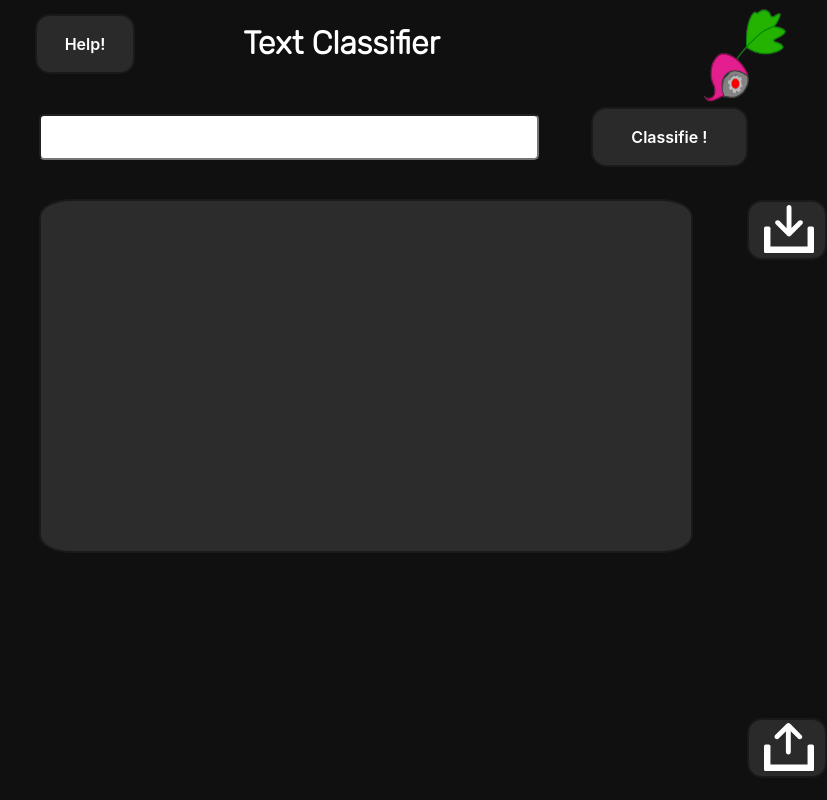
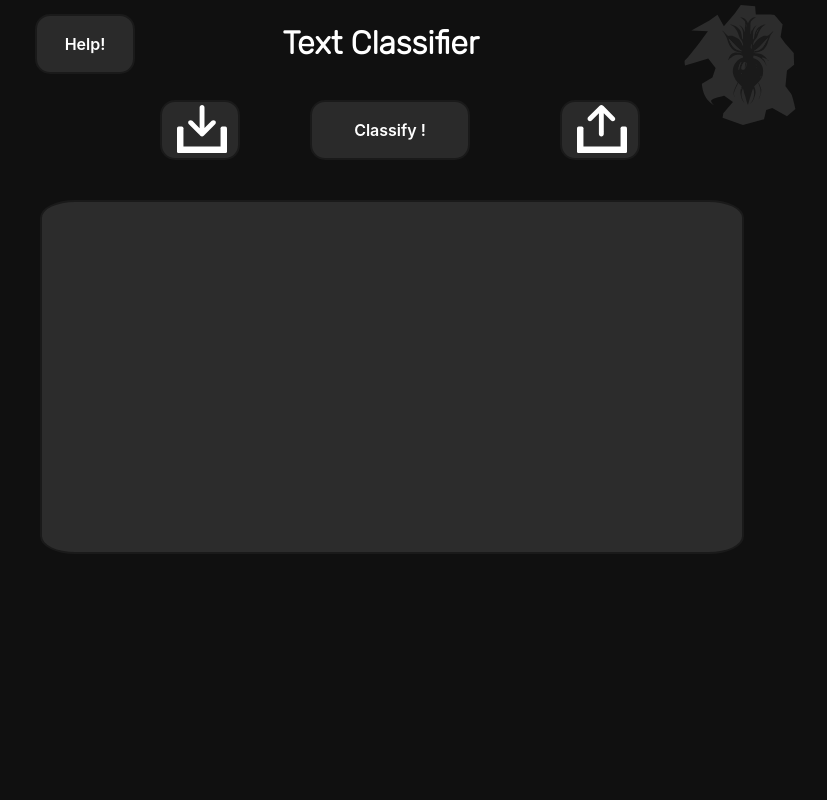
Before and after one commit to Z-egorov/Classifier, an Electron app: page interface/index.html in a window 800 px wide. Shown: the whole page, 827 px wide, since content can reach past the window. Drawn offline with nearby package versions, Linux system fonts and the light colour scheme.

Commit message:
Redesign

```diff
--- a/interface/index.html
+++ b/interface/index.html
@@ -21,11 +21,10 @@
 <body>
     <div class="name"><a>Text Classifier</a></div>
     <button class="help" type="button" onclick="window.open('https://github.com/Z-egorov/Text-Classifier/blob/main/README.md')">Help!</button>
-    <image class="logo" src="../interface/icons/logo.png"/>
+    <image class="logo" src="../interface/icons/logo.svg"/>
     <div class="container">
 
-      <input id = "link" type="text" size="42">
-      <button class="search" type="button" onclick="get_theme()">Classifie !</button>
+      <button class="search" type="button" onclick="get_theme()">Classify !</button>
       <label for="pet-select"></label>
 
 </select>
--- a/interface/main.js
+++ b/interface/main.js
@@ -23,7 +23,7 @@ function createWindow () {
   Menu.setApplicationMenu(menu)
 
   // Open the DevTools.
-  // mainWindow.webContents.openDevTools()
+  mainWindow.webContents.openDevTools()
 }
 
 // This method will be called when Electron has finished
--- a/interface/package.json
+++ b/interface/package.json
@@ -21,7 +21,7 @@
   "author": "GitHub",
   "license": "CC0-1.0",
   "devDependencies": {
-    "electron": "^23.1.0"
+    "electron": "^23.3.13"
   },
   "bugs": {
     "url": "https://github.com/Z-egorov/Text-Classifier/issues"
--- a/interface/styles.css
+++ b/interface/styles.css
@@ -50,10 +50,11 @@ span {
   margin-top: 1000px;
 }
 .inner {
-  margin-top: 4%;
+  position: absolute;
+  top: 200px;
   background-color: #2c2c2c;
   border-radius: 5%;
-  width: 650px;
+  width: 700px;
   height: 350px;
   margin-left: 4%;
   border: 2px solid #1A1A1A;
@@ -78,7 +79,7 @@ input:hover {
   width: 15%;
   height: 15%;
   right: 0px;
-  top: 2px;
+  top: 5px;
   user-select: none;
 }
 
@@ -128,23 +129,24 @@ button:active {
 
 .name {
   color: white;
-  margin-left: 30%;
+  margin-left: 35%;
   margin-top: 3%;
   margin-bottom: -6%;
   font-size: 200%;
   font-weight: 900;
 }
 
-
 .export {
   position: absolute;
-  bottom: 22px;
+  top: 100px;
+  right: 160px;
   width: 80px;
   height: 60px;
 }
 .import {
   position: absolute;
-  top: 200px;
+  top: 100px;
+  right: 560px;
   width: 80px;
   height: 60px;
 }
@@ -174,3 +176,8 @@ button:active {
   left: 300px;
   top: 300px
 }
+.search {
+  position: absolute;
+  right: 330px;
+  top: 100px;
+}
```
Also changed, not shown: 1 other file.
